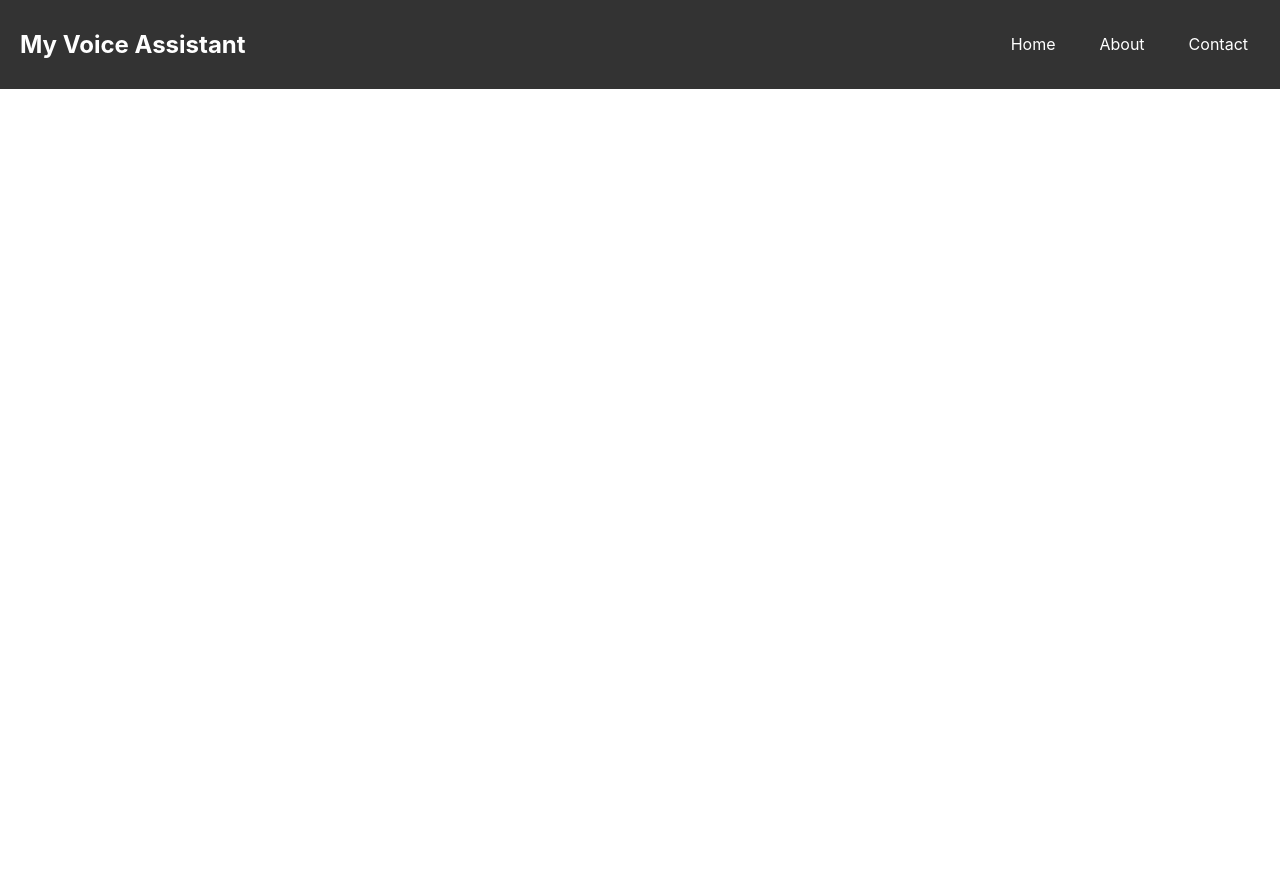
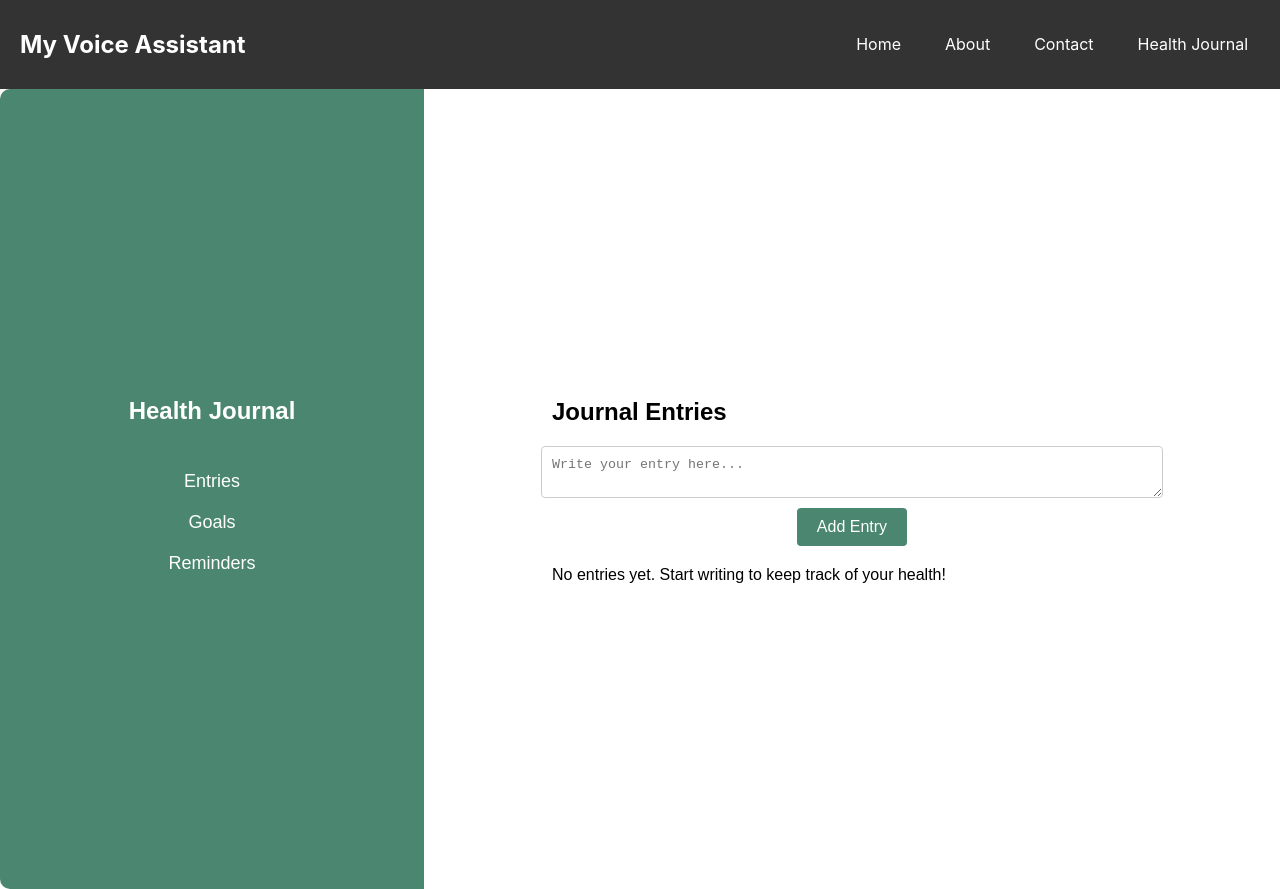
Before and after one commit to shadagali03/CS555-FinalProject, a React (Create React App) app in the folder client/: page /journal in a window 1280 px wide. Before the commit the page ends 800 px from the top, so only its background shows below. Built offline with nearby package versions, Linux system fonts and the light colour scheme.

Commit message:
health journal

```diff
--- a/client/src/App.js
+++ b/client/src/App.js
@@ -1,6 +1,7 @@
 import React from "react";
 import { Login } from "./views/login";
 import { Signup } from "./views/signup";
+import { Journal } from "./views/journal";
 import { BrowserRouter as Router, Route, Routes } from "react-router-dom";
 import MainView from "./views/MainView";
 import Navbar from "./views/components/Navbar";
@@ -14,6 +15,7 @@ export const App = () => {
 				<Route path="/" element={<MainView />} />
 				<Route path="/login" element={<Login />} />
 				<Route path="/signup" element={<Signup />} />
+				<Route path="/journal" element={<Journal />} />
 			</Routes>
 		</Router>
 	);
--- a/client/src/views/components/Navbar.jsx
+++ b/client/src/views/components/Navbar.jsx
@@ -23,6 +23,11 @@ const Navbar = () => {
 							Contact
 						</Link>
 					</li>
+					<li className="navbar-item">
+						<Link to="/journal" className="navbar-link">
+							Health Journal
+						</Link>
+					</li>
 				</ul>
 			</div>
 		</nav>
--- /dev/null
+++ b/client/src/views/journal.jsx
@@ -0,0 +1,216 @@
+import React, { useState } from "react";
+
+export const Journal = () => {
+  const [activeSection, setActiveSection] = useState("Entries");
+  const [entries, setEntries] = useState([]);
+  const [entry, setEntry] = useState("");
+  const [goals, setGoals] = useState([]);
+  const [goal, setGoal] = useState("");
+  const [reminders, setReminders] = useState([]);
+  const [reminder, setReminder] = useState("");
+
+  const handleAddEntry = () => {
+    if (entry.trim()) {
+      setEntries([...entries, entry]);
+      setEntry("");
+    }
+  };
+
+  const handleAddGoal = () => {
+    if (goal.trim()) {
+      setGoals([...goals, goal]);
+      setGoal("");
+    }
+  };
+
+  const handleAddReminder = () => {
+    if (reminder.trim()) {
+      setReminders([...reminders, reminder]);
+      setReminder("");
+    }
+  };
+
+  const renderSection = () => {
+    switch (activeSection) {
+      case "Entries":
+        return (
+          <div style={styles.sectionContent}>
+            <h2>Journal Entries</h2>
+            <div style={styles.entryForm}>
+              <textarea
+                style={styles.input}
+                placeholder="Write your entry here..."
+                value={entry}
+                onChange={(e) => setEntry(e.target.value)}
+              />
+              <button style={styles.button} onClick={handleAddEntry}>
+                Add Entry
+              </button>
+            </div>
+            <div style={styles.entries}>
+              {entries.length > 0 ? (
+                entries.map((entry, index) => (
+                  <div key={index} style={styles.entry}>
+                    {entry}
+                  </div>
+                ))
+              ) : (
+                <p>No entries yet. Start writing to keep track of your health!</p>
+              )}
+            </div>
+          </div>
+        );
+      case "Goals":
+        return (
+          <div style={styles.sectionContent}>
+            <h2>Health Goals</h2>
+            <div style={styles.entryForm}>
+              <input
+                style={styles.input}
+                placeholder="Set a health goal..."
+                value={goal}
+                onChange={(e) => setGoal(e.target.value)}
+              />
+              <button style={styles.button} onClick={handleAddGoal}>
+                Add Goal
+              </button>
+            </div>
+            <div style={styles.entries}>
+              {goals.length > 0 ? (
+                goals.map((goal, index) => (
+                  <div key={index} style={styles.entry}>
+                    {goal}
+                  </div>
+                ))
+              ) : (
+                <p>No goals set yet. Start adding goals to stay motivated!</p>
+              )}
+            </div>
+          </div>
+        );
+      case "Reminders":
+        return (
+          <div style={styles.sectionContent}>
+            <h2>Daily Reminders</h2>
+            <div style={styles.entryForm}>
+              <input
+                style={styles.input}
+                placeholder="Add a reminder..."
+                value={reminder}
+                onChange={(e) => setReminder(e.target.value)}
+              />
+              <button style={styles.button} onClick={handleAddReminder}>
+                Add Reminder
+              </button>
+            </div>
+            <div style={styles.entries}>
+              {reminders.length > 0 ? (
+                reminders.map((reminder, index) => (
+                  <div key={index} style={styles.entry}>
+                    {reminder}
+                  </div>
+                ))
+              ) : (
+                <p>No reminders set yet. Start adding reminders for daily tasks!</p>
+              )}
+            </div>
+          </div>
+        );
+      default:
+        return null;
+    }
+  };
+
+  return (
+    <div style={styles.container}>
+      <div style={styles.sidebar}>
+        <h2>Health Journal</h2>
+        <ul style={styles.navList}>
+          <li style={styles.navItem} onClick={() => setActiveSection("Entries")}>Entries</li>
+          <li style={styles.navItem} onClick={() => setActiveSection("Goals")}>Goals</li>
+          <li style={styles.navItem} onClick={() => setActiveSection("Reminders")}>Reminders</li>
+        </ul>
+      </div>
+      <div style={styles.journalContent}>
+        {renderSection()}
+      </div>
+    </div>
+  );
+};
+
+const styles = {
+  container: {
+    display: "flex",
+    height: "100vh",
+    fontFamily: "Arial, sans-serif",
+  },
+  sidebar: {
+    backgroundColor: "#4A8670",
+    color: "white",
+    width: "30%",
+    display: "flex",
+    flexDirection: "column",
+    alignItems: "center",
+    justifyContent: "center",
+    padding: "20px",
+    borderTopLeftRadius: "10px",
+    borderBottomLeftRadius: "10px",
+  },
+  navList: {
+    listStyleType: "none",
+    padding: 0,
+    textAlign: "center",
+  },
+  navItem: {
+    cursor: "pointer",
+    padding: "10px",
+    fontSize: "18px",
+    color: "white",
+  },
+  journalContent: {
+    flex: 1,
+    display: "flex",
+    flexDirection: "column",
+    alignItems: "center",
+    justifyContent: "center",
+    padding: "20px",
+  },
+  sectionContent: {
+    width: "100%",
+    maxWidth: "600px",
+  },
+  entryForm: {
+    width: "100%",
+    display: "flex",
+    flexDirection: "column",
+    alignItems: "center",
+    marginBottom: "20px",
+  },
+  input: {
+    width: "100%",
+    padding: "10px",
+    marginBottom: "10px",
+    border: "1px solid #ccc",
+    borderRadius: "4px",
+  },
+  button: {
+    padding: "10px 20px",
+    backgroundColor: "#4A8670",
+    color: "white",
+    border: "none",
+    borderRadius: "4px",
+    fontSize: "16px",
+    cursor: "pointer",
+  },
+  entries: {
+    width: "100%",
+    marginTop: "20px",
+  },
+  entry: {
+    backgroundColor: "#f5f5f5",
+    padding: "15px",
+    borderRadius: "4px",
+    marginBottom: "10px",
+    boxShadow: "0 0 5px rgba(0, 0, 0, 0.1)",
+  },
+};
```
